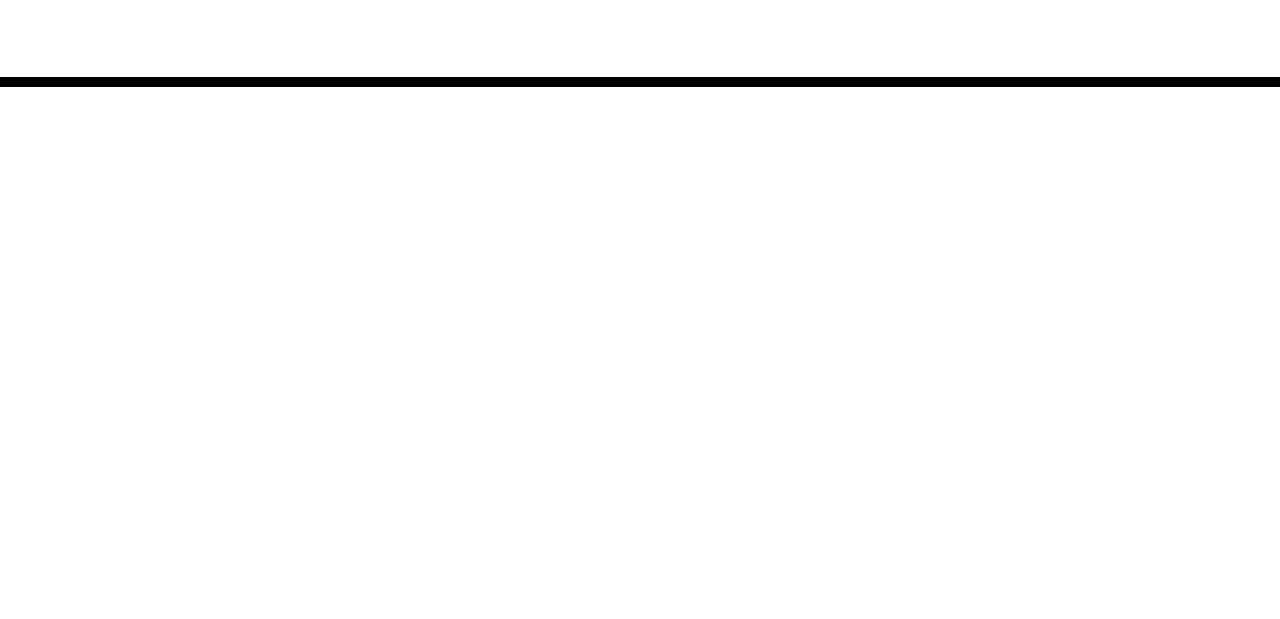
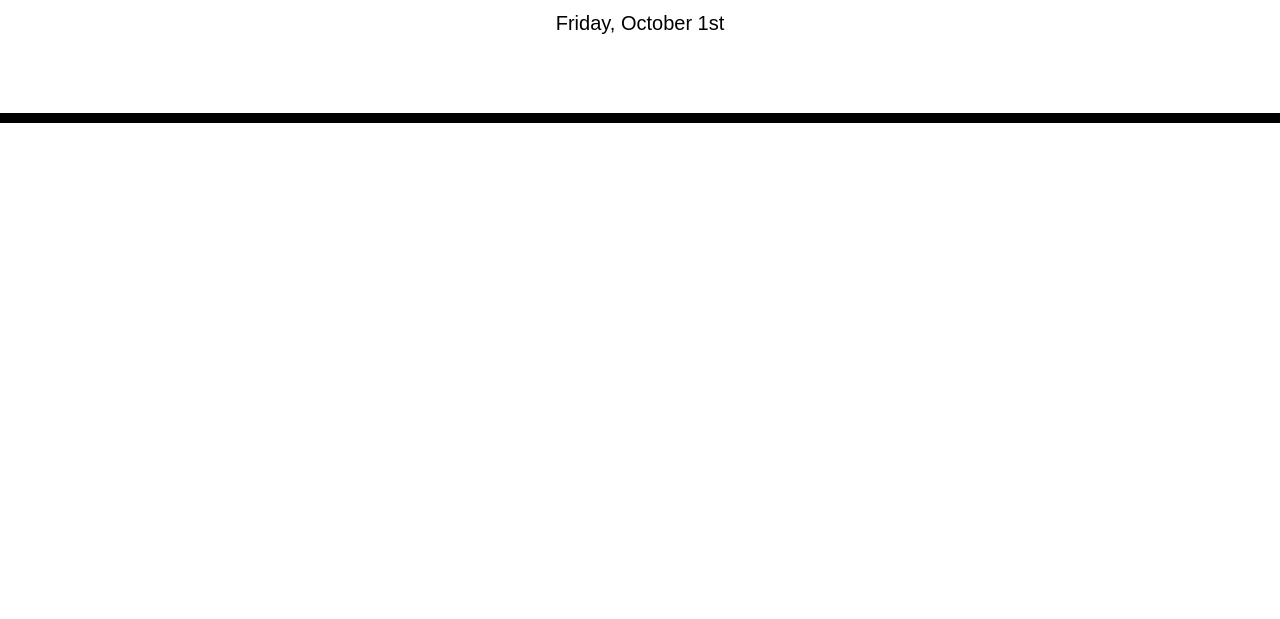
Before and after one commit to Joe96/day-planner, a plain HTML site: page index.html in a window 1280 px wide. Shown: the part 181-800 px from the top of the page. Drawn offline with nearby package versions, Linux system fonts and the light colour scheme.

Commit message:
Function gets date.

```diff
--- a/assets/js/script.js
+++ b/assets/js/script.js
@@ -3,145 +3,145 @@ var schedule = [
         id: "0",
         hour: "09",
         time: "09",
-        reminder: ""
+        note: ""
     },
     {
         id: "1",
         hour: "10",
         time: "10",
-        reminder: ""
+        note: ""
     },
     {
         id: "2",
         hour: "11",
         time: "11",
-        reminder: ""
+        note: ""
     },
     {
         id: "3",
         hour: "12",
         time: "12",
-        reminder: ""
+        note: ""
     },
     {
         id: "4",
         hour: "01",
         time: "13",
-        reminder: ""
+        note: ""
     },
     {
         id: "5",
         hour: "02",
         time: "14",
-        reminder: ""
+        note: ""
     },
     {
         id: "6",
         hour: "03",
         time: "15",
-        reminder: ""
+        note: ""
     },
     {
         id: "7",
         hour: "04",
         time: "16",
-        reminder: ""
+        note: ""
     },
     {
         id: "8",
         hour: "05",
         time: "17",
-        reminder: ""
+        note: ""
     },
     {
         id: "9",
         hour: "06",
         time: "18",
-        reminder: ""
+        note: ""
     },
     {
         id: "10",
         hour: "07",
         time: "19",
-        reminder: ""
+        note: ""
     },
     {
         id: "11",
         hour: "08",
         time: "20",
-        reminder: ""
+        note: ""
     },
     {
         id: "12",
         hour: "09",
         time: "21",
-        reminder: ""
+        note: ""
     },
     {
         id: "13",
         hour: "10",
         time: "22",
-        reminder: ""
+        note: ""
     },
     {
         id: "14",
         hour: "11",
         time: "23",
-        reminder: ""
+        note: ""
     },
     {
         id: "15",
         hour: "12",
         time: "00",
-        reminder: ""
+        note: ""
     },
     {
         id: "16",
         hour: "01",
         time: "01",
-        reminder: ""
+        note: ""
     },
     {
         id: "17",
         hour: "02",
         time: "02",
-        reminder: ""
+        note: ""
     },
     {
         id: "18",
         hour: "03",
         time: "03",
-        reminder: ""
+        note: ""
     },
     {
         id: "19",
         hour: "04",
         time: "04",
-        reminder: ""
+        note: ""
     },
     {
         id: "20",
         hour: "05",
         time: "05",
-        reminder: ""
+        note: ""
     },
     {
         id: "21",
         hour: "06",
         time: "06",
-        reminder: ""
+        note: ""
     },
     {
         id: "22",
         hour: "07",
         time: "07",
-        reminder: ""
+        note: ""
     },
     {
         id: "23",
         hour: "08",
         time: "08",
-        reminder: ""
+        note: ""
     },
 
 ]
@@ -150,3 +150,4 @@ function getTodaysDate() {
     var todaysDate = moment().format('dddd, MMMM Do');
     $("#currentDay").text(todaysDate);
 }
+getTodaysDate();
```
Also changed, not shown: assets/css/style.css (line endings or trailing spaces).
